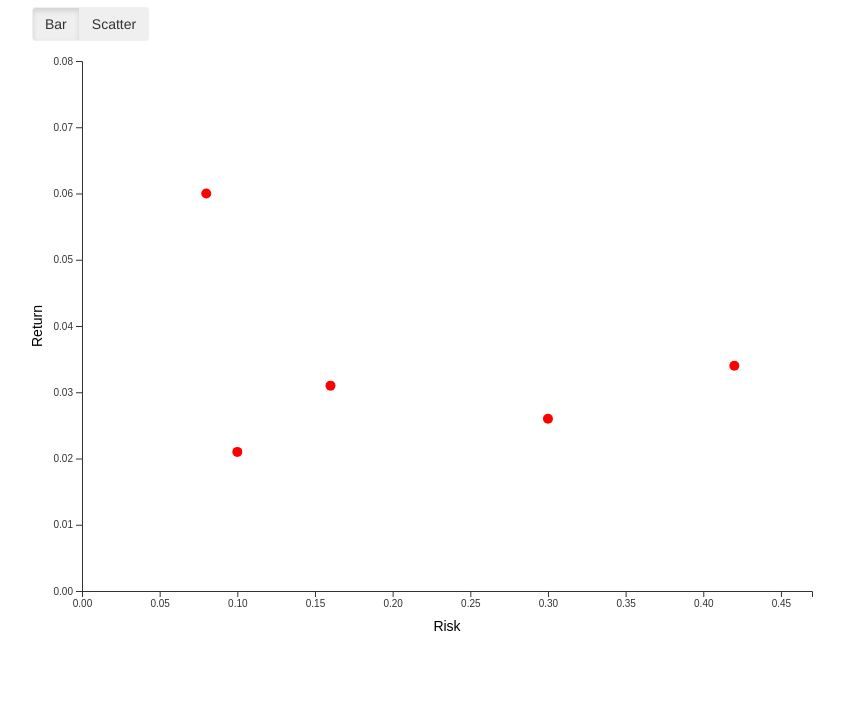
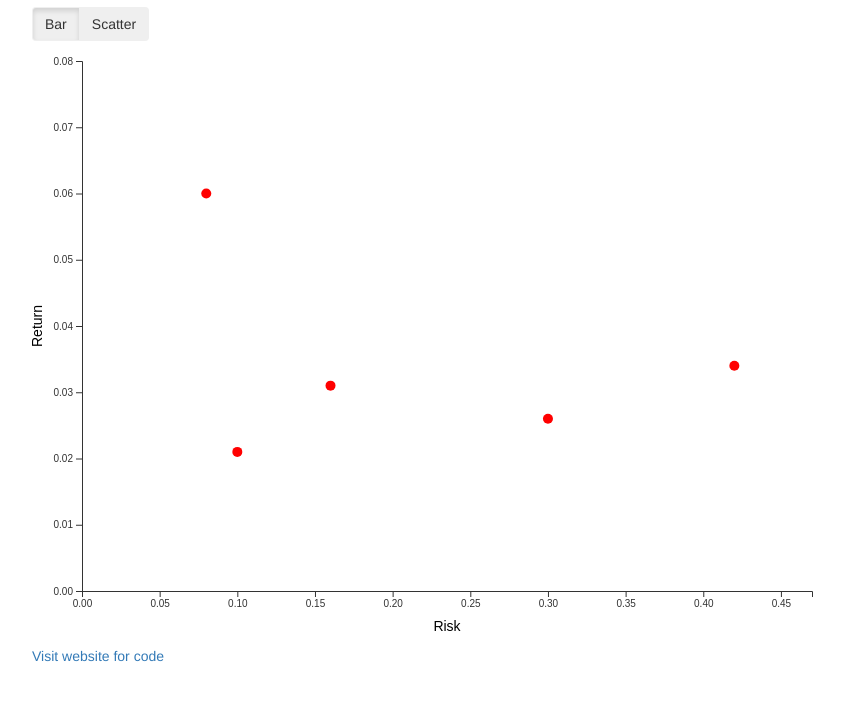
Before and after one commit to pyarasid/D3.js-Animate_MultipleCharts_Button, a plain HTML site: page index.html in a window 1280 px wide. Shown: the part 63-764 px from the top of the page, without its empty margins (38-882 px from the left). Drawn offline with nearby package versions, Linux system fonts and the light colour scheme.

Commit message:
Update index.html

```diff
--- a/index.html
+++ b/index.html
@@ -17,6 +17,7 @@
                 <button type="button" id="scatter" class="btn switch">Scatter</button>
             </div>
             <div id="vis"></div>
+            <a href="https://www.siddix.us/">Visit website for code</a>
         </div>
     </div>
 
```
